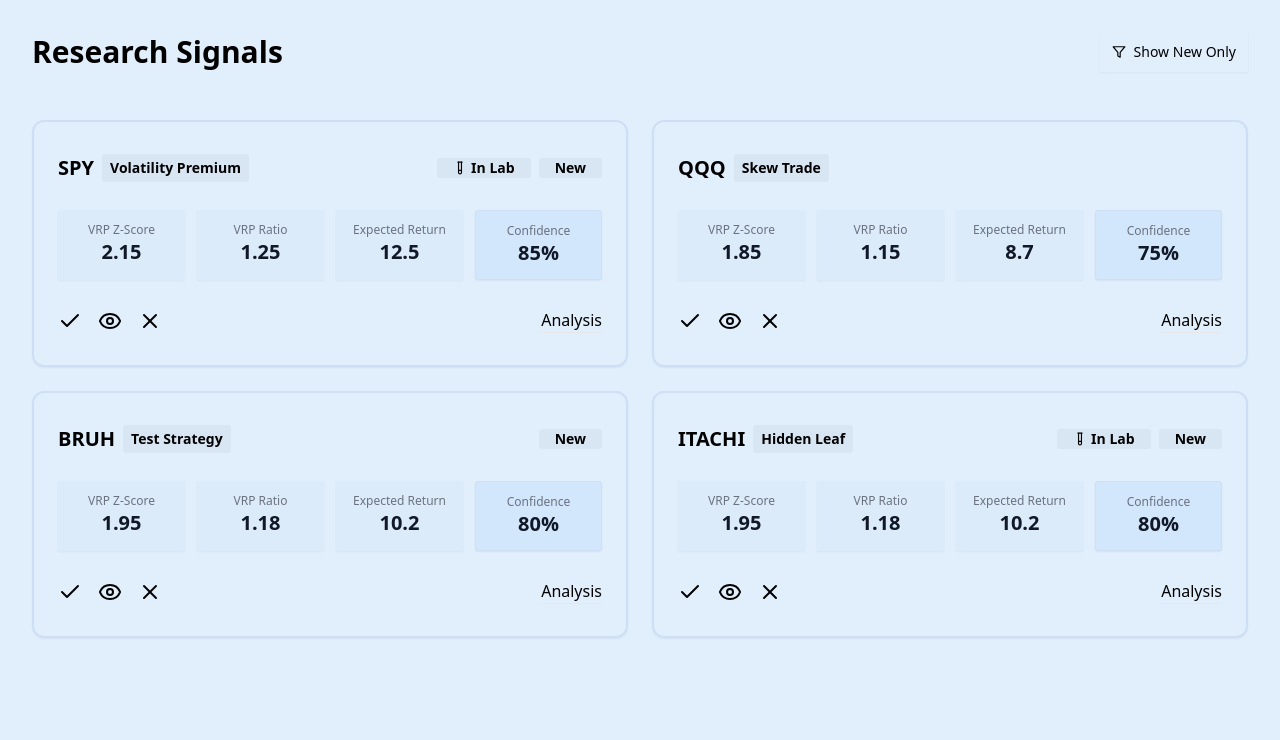
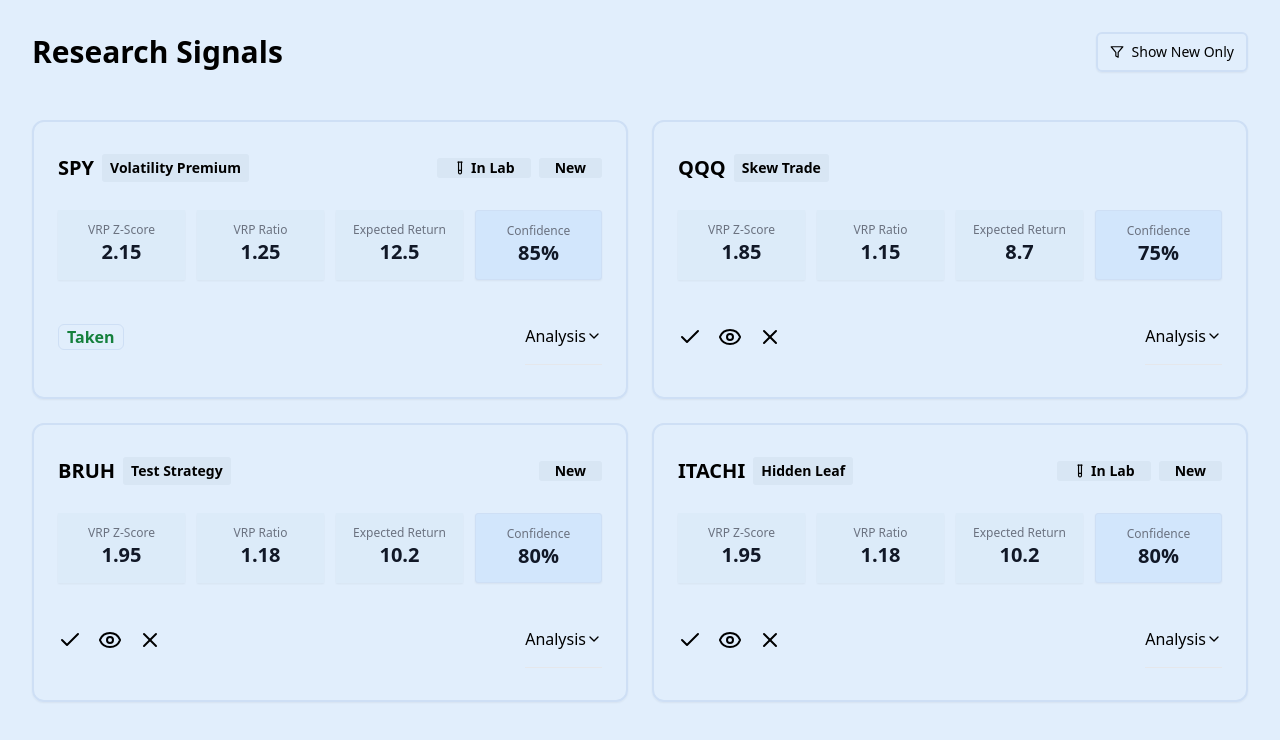
Before and after one commit to Nii-101/Research-Signal-Platform-Frontend, a React (Vite) app in the folder research-signal-app/: page / in a window 1280 px wide. Both pictures are taken after a click on the button 70 px from the left and 320 px from the top of the page. Shown: the top 740 px of the page. Built offline with nearby package versions, Linux system fonts and the light colour scheme.

Commit message:
Enhance SignalCard with user action tracking, improve analysis toggle functionality, and refactor SignalList to filter displayed signals

```diff
--- a/research-signal-app/components/SignalCard.jsx
+++ b/research-signal-app/components/SignalCard.jsx
@@ -1,7 +1,6 @@
 import { Check, ExternalLink, Eye, TestTube, X } from "lucide-react";
 import { Card } from "./ui/card";
-import { Accordion, AccordionItem } from "./ui/accordion";
-import { AccordionContent, AccordionTrigger } from "@radix-ui/react-accordion";
+import { Accordion, AccordionContent, AccordionItem, AccordionTrigger } from "../components/ui/accordion";
 import {
   TooltipContent,
   TooltipProvider,
@@ -10,14 +9,27 @@
 import { Tooltip } from "./ui/tooltip";
 import { Button } from "./ui/button";
 import SignalChart from "./SignalChart";
+import { useState } from "react";
 
 const SignalCard = ({ signal }) => {
+  const [userAction, setUserAction] = useState(null);
+  const [isAnalysisOpen, setIsAnalysisOpen] = useState(false);
+
+  const handleActionClick = (action) => {
+    setUserAction(action);
+  };
+
+  const handleAnalysisToggle = () => {
+    setIsAnalysisOpen(!isAnalysisOpen);
+  };
+
   return (
     <Card
       style={{ border: "2px solid #cedff5" }}
       className="flex flex-col bg-inherit shadow-sm rounded-xl px-2 md:px-6 py-6 md:py-8 space-y-6 md:space-y-7"
     >
-      {/* Header */}
+
+
       <div className="flex items-center justify-between">
         <div className="flex items-center gap-2">
           <h2 className="text-lg md:text-xl font-bold">{signal.ticker}</h2>
@@ -28,19 +40,18 @@
         <div className="flex items-center gap-0.5 md:gap-2">
           {signal.inLab && (
             <div className="text-xs md:text-sm flex items-center gap-1 font-semibold bg-[#d8e6f4] px-4 rounded-[3px]">
-              <TestTube className="size-3  md:size-3.5 " />
+              <TestTube className="size-3 md:size-3.5" />
               <span>In Lab</span>
             </div>
           )}
           {signal.isNew && (
-            <span className="text-xs md:text-sm bg-[#d8e6f4] font-semibold  px-4  rounded-[3px]">
+            <span className="text-xs md:text-sm bg-[#d8e6f4] font-semibold px-4 rounded-[3px]">
               New
             </span>
           )}
         </div>
       </div>
 
-      {/* Stats Section */}
       <div className="grid grid-cols-4 gap-1 max-md:overflow-x-scroll md:gap-3">
         <Card className="p-1 py-3 text-center bg-[#dcebf9] rounded-lg">
           <p className="text-xs text-gray-500">VRP Z-Score</p>
@@ -62,7 +73,7 @@
         </Card>
         <Card
           style={{ border: "1px solid #cedff5" }}
-          className="p-1 py-3 text-center  bg-[#d2e6fc] rounded-[3px]"
+          className="p-1 py-3 text-center bg-[#d2e6fc] rounded-[3px]"
         >
           <p className="text-xs text-gray-500">Confidence</p>
           <p className="md:text-xl font-bold text-gray-900">
@@ -73,11 +84,22 @@
 
       {/* Footer */}
       <div className="flex items-center justify-between">
+        {userAction ? (
+          <div
+            className={`
+              ${userAction === 'Taken' ? 'text-green-700' :
+                userAction === 'Watching' ? 'text-yellow-600' : 'text-red-600'}
+              border px-2 font-semibold rounded-[6px] border-[#cedff5]
+            `}
+          >
+            {userAction}
+          </div>
+        ) : (
           <div className="flex items-center gap-4">
             <TooltipProvider>
               <Tooltip>
                 <TooltipTrigger asChild>
-                <button className="text-xl hover:text-black">
+                  <button onClick={() => handleActionClick('Taken')} className="text-xl hover:text-black">
                     <Check className="size-4 md:size-6 hover:text-green-600" />
                   </button>
                 </TooltipTrigger>
@@ -89,7 +111,7 @@
             <TooltipProvider>
               <Tooltip>
                 <TooltipTrigger asChild>
-                <button className="text-xl hover:text-black">
+                  <button onClick={() => handleActionClick('Watching')} className="text-xl hover:text-black">
                     <Eye className="size-4 md:size-6 hover:text-blue-500" />
                   </button>
                 </TooltipTrigger>
@@ -101,7 +123,7 @@
             <TooltipProvider>
               <Tooltip>
                 <TooltipTrigger asChild>
-                <button className="text-xl hover:text-black">
+                  <button onClick={() => handleActionClick('Passed')} className="text-xl hover:text-black">
                     <X className="size-4 md:size-6 hover:text-red-500" />
                   </button>
                 </TooltipTrigger>
@@ -111,9 +133,16 @@
               </Tooltip>
             </TooltipProvider>
           </div>
+        )}
 
-          <Accordion type="single" collapsible className="">
-            <AccordionItem value="item">
+        <Accordion
+          type="single"
+          collapsible
+          open={isAnalysisOpen}
+          onValueChange={() => handleAnalysisToggle()}
+          className=""
+        >
+          <AccordionItem value="item-1">
             <AccordionTrigger>Analysis</AccordionTrigger>
             <AccordionContent className="pt-6">
               {/* Analysis Header Metrics */}
--- a/research-signal-app/components/SignalList.jsx
+++ b/research-signal-app/components/SignalList.jsx
@@ -1,6 +1,5 @@
-import { FilterIcon} from "lucide-react";
+import { FilterIcon } from "lucide-react";
 import { Toggle } from "./ui/toggle";
-import { Card } from "./ui/card";
 import SignalCard from "./SignalCard";
 import { useEffect, useState } from "react";
 import Loader from "./loader";
@@ -51,12 +50,11 @@
 ];
 
 const SignalList = () => {
-
   const [signals, setSignals] = useState([]);
   const [loading, setLoading] = useState(true);
   const [error, setError] = useState(null);
   const [showNewOnly, setShowNewOnly] = useState(false);
-  const [selectedSignal, setSelectedSignal] = useState(null);
+  const [openSignalTicker, setOpenSignalTicker] = useState(null);
 
   useEffect(() => {
     const fetchSignals = async () => {
@@ -75,6 +73,14 @@
     fetchSignals();
   }, []);
 
+  const displayedSignals = showNewOnly
+    ? signals.filter(signal => signal.isNew)
+    : signals;
+
+  const handleToggleOpen = (ticker) => (isOpen) => {
+    setOpenSignalTicker(isOpen ? ticker : null);
+  };
+
   if (loading) {
     return(
       <div className="min-h-screen flex items-center justify-center">
@@ -87,7 +93,13 @@
     <div className="space-y-5 md:space-y-12 px-4 py-8 lg:px-8">
       <header className="w-full flex items-center justify-between ">
         <h1 className="text-lg md:text-3xl font-bold md:font-bold">Research Signals</h1>
-        <Toggle aria-label="" className="shadow-sm text-[0.68rem] sm:text-xs font-medium md:text-sm">
+        <Toggle
+          style={{ border: "2px solid #cedff5", borderRadius: "6px" }}
+          pressed={showNewOnly}
+          onPressedChange={setShowNewOnly}
+          aria-label="Show New Signals"
+          className="shadow-sm text-[0.68rem] sm:text-xs font-medium md:text-sm"
+        >
           <div className="flex gap-2 items-center">
             <FilterIcon size={14}/>
             <p>Show New Only</p>
@@ -95,9 +107,14 @@
         </Toggle>
       </header>
 
-      <main className="w-full max-lg:space-y-3 lg:grid gap-6 grid-cols-2 grid-rows-auto ">
-        {signals.map((signal) => (
-          <SignalCard key={signal.ticker} signal={signal}
+      <main className="w-full max-lg:space-y-3 lg:grid gap-6 grid-cols-2 grid-rows-auto">
+        {displayedSignals.map((signal) => (
+          <SignalCard
+            key={signal.ticker}
+            signal={signal}
+            isOpen={openSignalTicker === signal.ticker}
+            onToggleOpen={handleToggleOpen(signal.ticker)}
+            className="h-auto"
           />
         ))}
       </main>
--- a/research-signal-app/components/loader.jsx
+++ b/research-signal-app/components/loader.jsx
@@ -4,7 +4,7 @@
       <div role="status">
         <svg
           aria-hidden="true"
-          className="size-12 md:size-16 text-gray-200 animate-spin dark:text-gray-600 fill-blue-600"
+          className="size-12 md:size-16 text-white animate-spin dark:text-gray-600 fill-blue-600"
           viewBox="0 0 100 101"
           fill="none"
           xmlns="http://www.w3.org/2000/svg"
```
Lines whose indentation alone changed are shown as unchanged.
